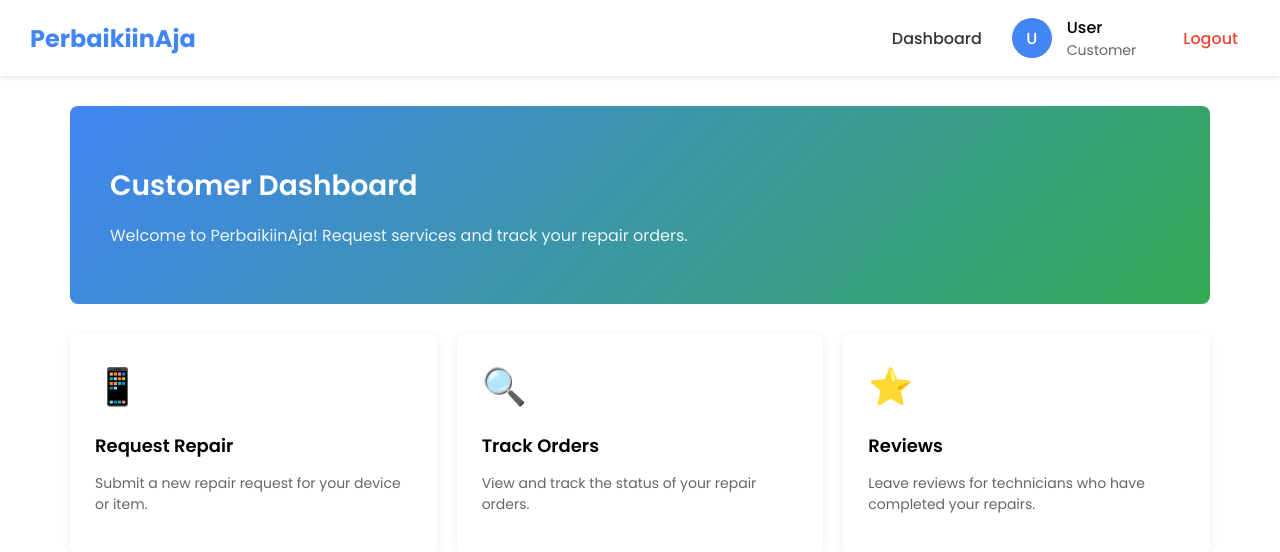
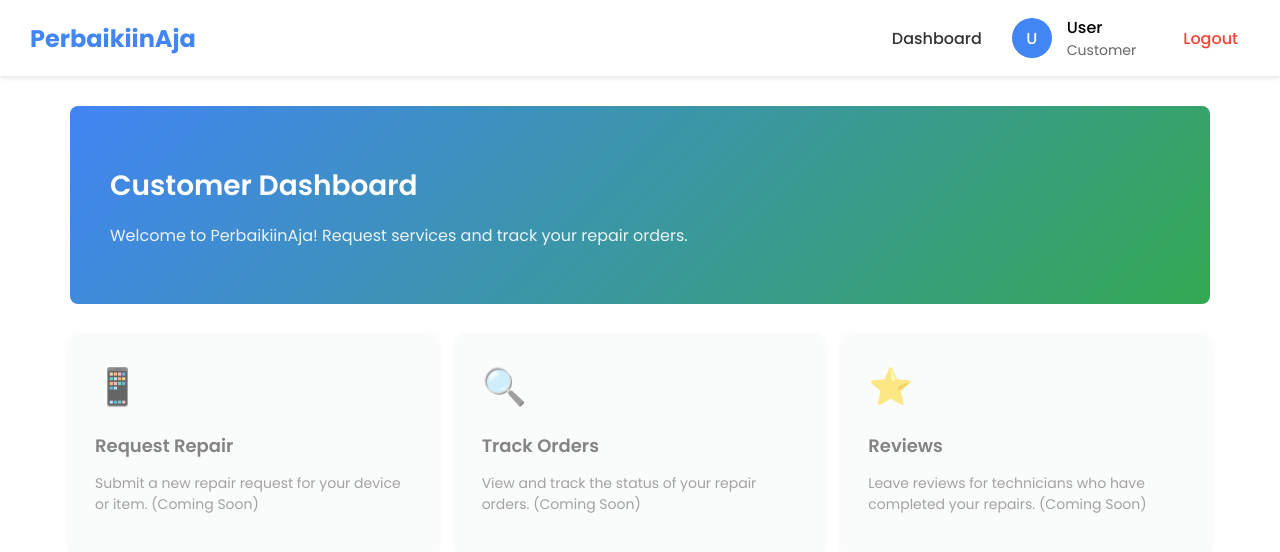
Before and after one commit to B16-PerbaikiinAja/perbaikiin-aja-fe, a React (Create React App) app: page /dashboard in a window 1280 px wide. Shown: the top 552 px of the page. Built offline with nearby package versions, Linux system fonts and the light colour scheme; no server answers; sample sign-in values are in the browser's storage.

Commit message:
feat: update dashboard to accomodate different roles

```diff
--- a/src/components/Dashboard.js
+++ b/src/components/Dashboard.js
@@ -1,6 +1,7 @@
 // src/components/Dashboard.js
 import React from 'react';
 import { useAuth } from '../auth/context/AuthContext';
+import { useNavigate } from 'react-router-dom';
 import DashboardNavbar from './DashboardNavbar';
 
 const styles = {
@@ -40,6 +41,11 @@
     boxShadow: '0 2px 10px rgba(0,0,0,0.08)',
     padding: '25px',
     transition: 'transform 0.3s, box-shadow 0.3s',
+    cursor: 'pointer',
+    border: 'none',
+    textAlign: 'left',
+    width: '100%',
+    fontFamily: 'Poppins, sans-serif',
   },
   cardHover: {
     transform: 'translateY(-5px)',
@@ -54,15 +60,35 @@
     fontSize: '18px',
     fontWeight: '600',
     marginBottom: '10px',
+    color: '#333',
   },
   cardDescription: {
     fontSize: '14px',
     color: '#666',
   },
+  // For non-implemented features
+  disabledCard: {
+    backgroundColor: '#f8f9fa',
+    cursor: 'not-allowed',
+    opacity: 0.6,
+  },
+  disabledCardHover: {
+    transform: 'none',
+    boxShadow: '0 2px 10px rgba(0,0,0,0.08)',
+  },
 };
 
 const Dashboard = () => {
   const { user, isAdmin, isTechnician, isCustomer } = useAuth();
+  const navigate = useNavigate();
+
+  const handleCardClick = (path) => {
+    if (path) {
+      navigate(path);
+    } else {
+      alert('This feature is coming soon!');
+    }
+  };
 
   // Different content based on user role
   const getRoleSpecificContent = () => {
@@ -77,8 +103,10 @@
           </div>
 
           <div style={styles.cardsContainer}>
-            <div
+            {/* Manage Technicians - Implemented */}
+            <button
               style={styles.card}
+              onClick={() => handleCardClick('/admin/register-technician')}
               onMouseOver={(e) => {
                 e.currentTarget.style.transform = styles.cardHover.transform;
                 e.currentTarget.style.boxShadow = styles.cardHover.boxShadow;
@@ -93,13 +121,15 @@
               <p style={styles.cardDescription}>
                 Register and manage technician accounts for your service team.
               </p>
-            </div>
+            </button>
 
-            <div
-              style={styles.card}
+            {/* View Reports - Not implemented yet */}
+            <button
+              style={{...styles.card, ...styles.disabledCard}}
+              onClick={() => handleCardClick(null)}
               onMouseOver={(e) => {
-                e.currentTarget.style.transform = styles.cardHover.transform;
-                e.currentTarget.style.boxShadow = styles.cardHover.boxShadow;
+                e.currentTarget.style.transform = styles.disabledCardHover.transform;
+                e.currentTarget.style.boxShadow = styles.disabledCardHover.boxShadow;
               }}
               onMouseOut={(e) => {
                 e.currentTarget.style.transform = 'none';
@@ -109,15 +139,17 @@
               <div style={styles.cardIcon}>📊</div>
               <h3 style={styles.cardTitle}>View Reports</h3>
               <p style={styles.cardDescription}>
-                Access service reports and track performance metrics.
+                Access service reports and track performance metrics. (Coming Soon)
               </p>
-            </div>
+            </button>
 
-            <div
-              style={styles.card}
+            {/* Manage Coupons - Not implemented yet */}
+            <button
+              style={{...styles.card, ...styles.disabledCard}}
+              onClick={() => handleCardClick(null)}
               onMouseOver={(e) => {
-                e.currentTarget.style.transform = styles.cardHover.transform;
-                e.currentTarget.style.boxShadow = styles.cardHover.boxShadow;
+                e.currentTarget.style.transform = styles.disabledCardHover.transform;
+                e.currentTarget.style.boxShadow = styles.disabledCardHover.boxShadow;
               }}
               onMouseOut={(e) => {
                 e.currentTarget.style.transform = 'none';
@@ -127,9 +159,9 @@
               <div style={styles.cardIcon}>🎟️</div>
               <h3 style={styles.cardTitle}>Manage Coupons</h3>
               <p style={styles.cardDescription}>
-                Create and manage discount coupons for your customers.
+                Create and manage discount coupons for your customers. (Coming Soon)
               </p>
-            </div>
+            </button>
           </div>
         </div>
       );
@@ -144,8 +176,10 @@
           </div>
 
           <div style={styles.cardsContainer}>
-            <div
+            {/* Service Requests - Implemented */}
+            <button
               style={styles.card}
+              onClick={() => handleCardClick('/technician/service-requests')}
               onMouseOver={(e) => {
                 e.currentTarget.style.transform = styles.cardHover.transform;
                 e.currentTarget.style.boxShadow = styles.cardHover.boxShadow;
@@ -160,10 +194,12 @@
               <p style={styles.cardDescription}>
                 View and manage incoming service requests from customers.
               </p>
-            </div>
+            </button>
 
-            <div
+            {/* Create Reports - Accessible from Service Requests page */}
+            <button
               style={styles.card}
+              onClick={() => handleCardClick('/technician/service-requests')}
               onMouseOver={(e) => {
                 e.currentTarget.style.transform = styles.cardHover.transform;
                 e.currentTarget.style.boxShadow = styles.cardHover.boxShadow;
@@ -178,13 +214,15 @@
               <p style={styles.cardDescription}>
                 Submit reports for completed service requests.
               </p>
-            </div>
+            </button>
 
-            <div
-              style={styles.card}
+            {/* Earnings - Not implemented yet */}
+            <button
+              style={{...styles.card, ...styles.disabledCard}}
+              onClick={() => handleCardClick(null)}
               onMouseOver={(e) => {
-                e.currentTarget.style.transform = styles.cardHover.transform;
-                e.currentTarget.style.boxShadow = styles.cardHover.boxShadow;
+                e.currentTarget.style.transform = styles.disabledCardHover.transform;
+                e.currentTarget.style.boxShadow = styles.disabledCardHover.boxShadow;
               }}
               onMouseOut={(e) => {
                 e.currentTarget.style.transform = 'none';
@@ -194,9 +232,9 @@
               <div style={styles.cardIcon}>💰</div>
               <h3 style={styles.cardTitle}>Earnings</h3>
               <p style={styles.cardDescription}>
-                Track your completed jobs and total earnings.
+                Track your completed jobs and total earnings. (Coming Soon)
               </p>
-            </div>
+            </button>
           </div>
         </div>
       );
@@ -212,11 +250,13 @@
           </div>
 
           <div style={styles.cardsContainer}>
-            <div
-              style={styles.card}
+            {/* Request Repair - Will be implemented by feature 2 team */}
+            <button
+              style={{...styles.card, ...styles.disabledCard}}
+              onClick={() => handleCardClick(null)}
               onMouseOver={(e) => {
-                e.currentTarget.style.transform = styles.cardHover.transform;
-                e.currentTarget.style.boxShadow = styles.cardHover.boxShadow;
+                e.currentTarget.style.transform = styles.disabledCardHover.transform;
+                e.currentTarget.style.boxShadow = styles.disabledCardHover.boxShadow;
               }}
               onMouseOut={(e) => {
                 e.currentTarget.style.transform = 'none';
@@ -226,15 +266,17 @@
               <div style={styles.cardIcon}>📱</div>
               <h3 style={styles.cardTitle}>Request Repair</h3>
               <p style={styles.cardDescription}>
-                Submit a new repair request for your device or item.
+                Submit a new repair request for your device or item. (Coming Soon)
               </p>
-            </div>
+            </button>
 
-            <div
-              style={styles.card}
+            {/* Track Orders - Will be implemented by feature 2 team */}
+            <button
+              style={{...styles.card, ...styles.disabledCard}}
+              onClick={() => handleCardClick(null)}
               onMouseOver={(e) => {
-                e.currentTarget.style.transform = styles.cardHover.transform;
-                e.currentTarget.style.boxShadow = styles.cardHover.boxShadow;
+                e.currentTarget.style.transform = styles.disabledCardHover.transform;
+                e.currentTarget.style.boxShadow = styles.disabledCardHover.boxShadow;
               }}
               onMouseOut={(e) => {
                 e.currentTarget.style.transform = 'none';
@@ -244,15 +286,17 @@
               <div style={styles.cardIcon}>🔍</div>
               <h3 style={styles.cardTitle}>Track Orders</h3>
               <p style={styles.cardDescription}>
-                View and track the status of your repair orders.
+                View and track the status of your repair orders. (Coming Soon)
               </p>
-            </div>
+            </button>
 
-            <div
-              style={styles.card}
+            {/* Reviews - Not implemented yet */}
+            <button
+              style={{...styles.card, ...styles.disabledCard}}
+              onClick={() => handleCardClick(null)}
               onMouseOver={(e) => {
-                e.currentTarget.style.transform = styles.cardHover.transform;
-                e.currentTarget.style.boxShadow = styles.cardHover.boxShadow;
+                e.currentTarget.style.transform = styles.disabledCardHover.transform;
+                e.currentTarget.style.boxShadow = styles.disabledCardHover.boxShadow;
               }}
               onMouseOut={(e) => {
                 e.currentTarget.style.transform = 'none';
@@ -262,9 +306,9 @@
               <div style={styles.cardIcon}>⭐</div>
               <h3 style={styles.cardTitle}>Reviews</h3>
               <p style={styles.cardDescription}>
-                Leave reviews for technicians who have completed your repairs.
+                Leave reviews for technicians who have completed your repairs. (Coming Soon)
               </p>
-            </div>
+            </button>
           </div>
         </div>
       );
--- a/src/components/DashboardNavbar.js
+++ b/src/components/DashboardNavbar.js
@@ -77,7 +77,7 @@
 };
 
 const DashboardNavbar = () => {
-  const { user, logout, isAdmin, isTechnician } = useAuth();
+  const { user, logout, isAdmin, isTechnician, isCustomer } = useAuth();
   const navigate = useNavigate();
 
   const handleLogout = () => {
@@ -116,15 +116,50 @@
           Dashboard
         </Link>
 
-        {isAdmin && (
+        {/* Technician specific navigation */}
+        {isTechnician && (
           <Link
-            to="/admin/register-technician"
+            to="/technician/service-requests"
             style={styles.navItem}
             onMouseOver={(e) => e.currentTarget.style.color = styles.navItemHover.color}
             onMouseOut={(e) => e.currentTarget.style.color = styles.navItem.color}
           >
-            Register Technician
+            My Requests
           </Link>
+        )}
+
+        {/* Customer specific navigation */}
+        {isCustomer && (
+          <Link
+            to="/customer/service-requests"
+            style={styles.navItem}
+            onMouseOver={(e) => e.currentTarget.style.color = styles.navItemHover.color}
+            onMouseOut={(e) => e.currentTarget.style.color = styles.navItem.color}
+          >
+            My Orders
+          </Link>
+        )}
+
+        {/* Admin specific navigation */}
+        {isAdmin && (
+          <>
+            <Link
+              to="/admin/register-technician"
+              style={styles.navItem}
+              onMouseOver={(e) => e.currentTarget.style.color = styles.navItemHover.color}
+              onMouseOut={(e) => e.currentTarget.style.color = styles.navItem.color}
+            >
+              Register Technician
+            </Link>
+            <Link
+              to="/admin/reports"
+              style={styles.navItem}
+              onMouseOver={(e) => e.currentTarget.style.color = styles.navItemHover.color}
+              onMouseOut={(e) => e.currentTarget.style.color = styles.navItem.color}
+            >
+              Reports
+            </Link>
+          </>
         )}
 
         <div style={styles.userInfoContainer}>
```
